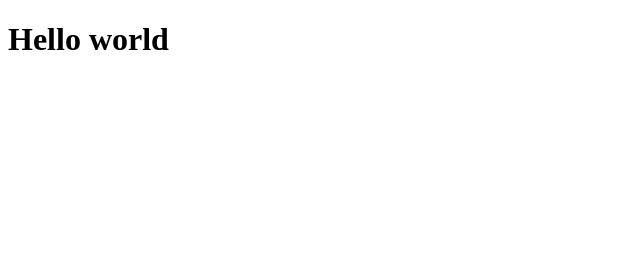
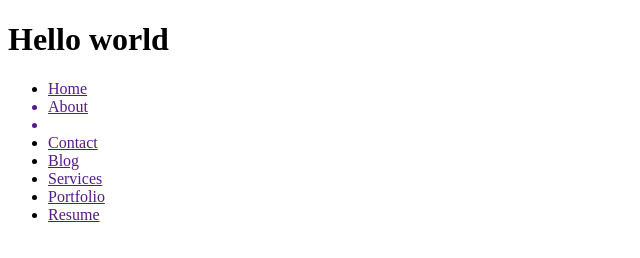
Before and after one commit to teoyponlawatt/my-startup, a plain HTML site: page index.html in a window 1280 px wide. Shown: the whole page, without its empty margins (0-640 px from the left). Drawn offline with Linux system fonts and the light colour scheme.

Commit message:
add nav bar to index page

```diff
--- a/index.html
+++ b/index.html
@@ -7,5 +7,16 @@
 </head>
 <body>
    <h1>Hello world</h1>
+   <nav>
+    <ul>
+        <li><a href="">Home</li>
+            <li><ahref="">About<li>
+                <li><a href="">Contact</li>
+                <li><a href="">Blog</li>
+                 <li><a href="">Services</li>
+                 <li><a href="">Portfolio</li>
+                <li><a href="">Resume</li>
+    </ul>
+   </nav>
 </body>
 </html>
```
